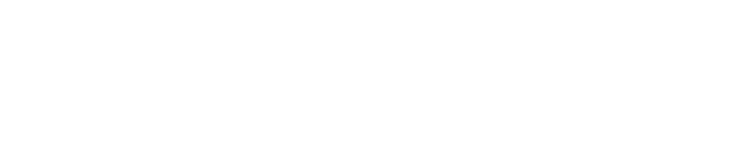
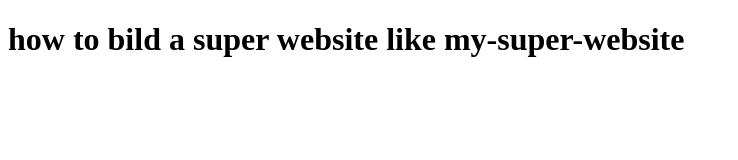
Before and after one commit to FAR-code/my-super-website, a plain HTML site: page index.html in a window 1280 px wide. Shown: the whole page, without its empty margins (0-738 px from the left). Drawn offline with Linux system fonts and the light colour scheme.

Commit message:
add title & h1 tag

```diff
--- a/index.html
+++ b/index.html
@@ -2,7 +2,8 @@
 <html>
   <head>
     <meta charset="UTF-8">
-    <title>title</title>
+    <title>my-super-website</title>
+    <h1>how to bild a super website like my-super-website </h1>
   </head>
   <body>
 
```
